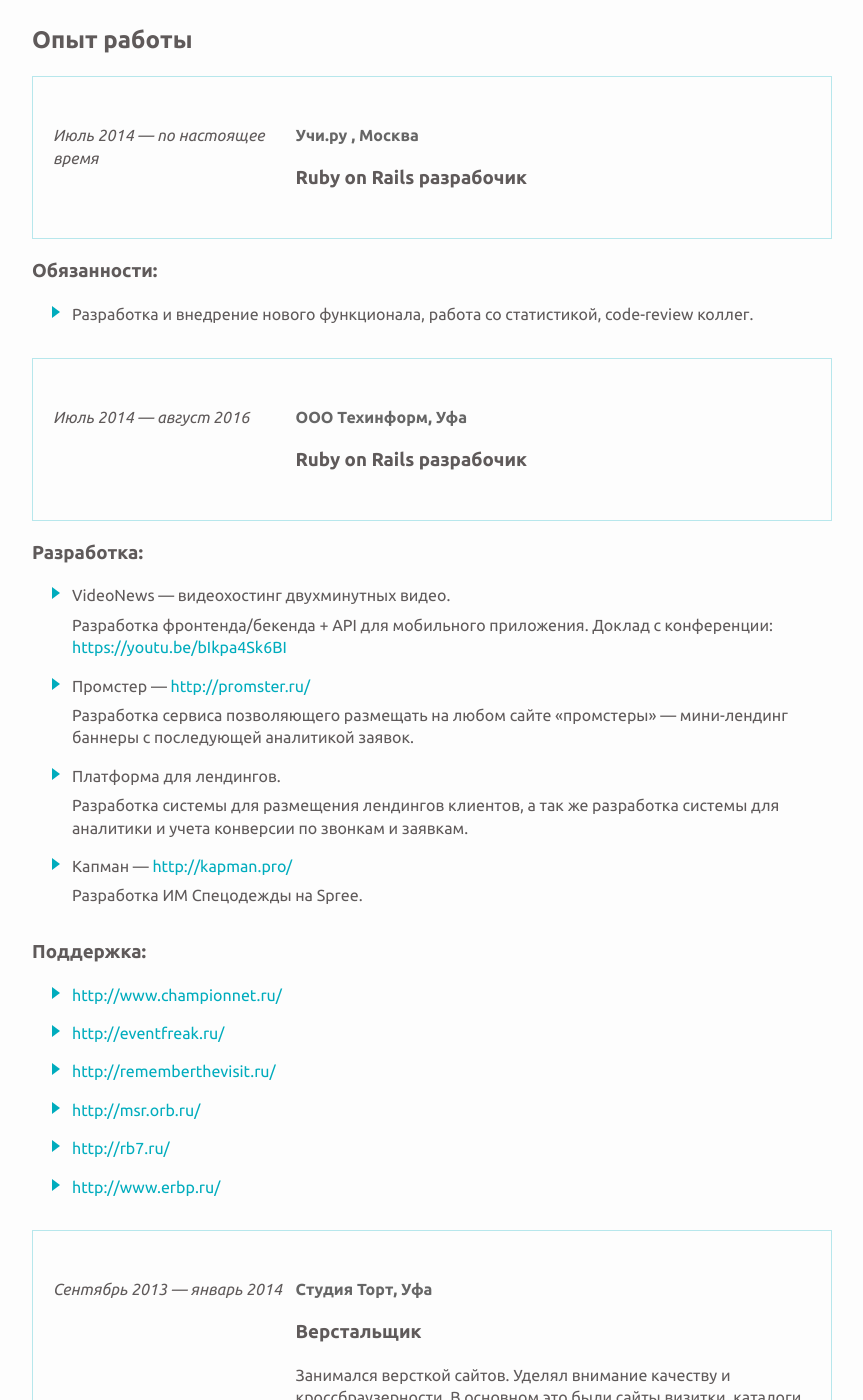
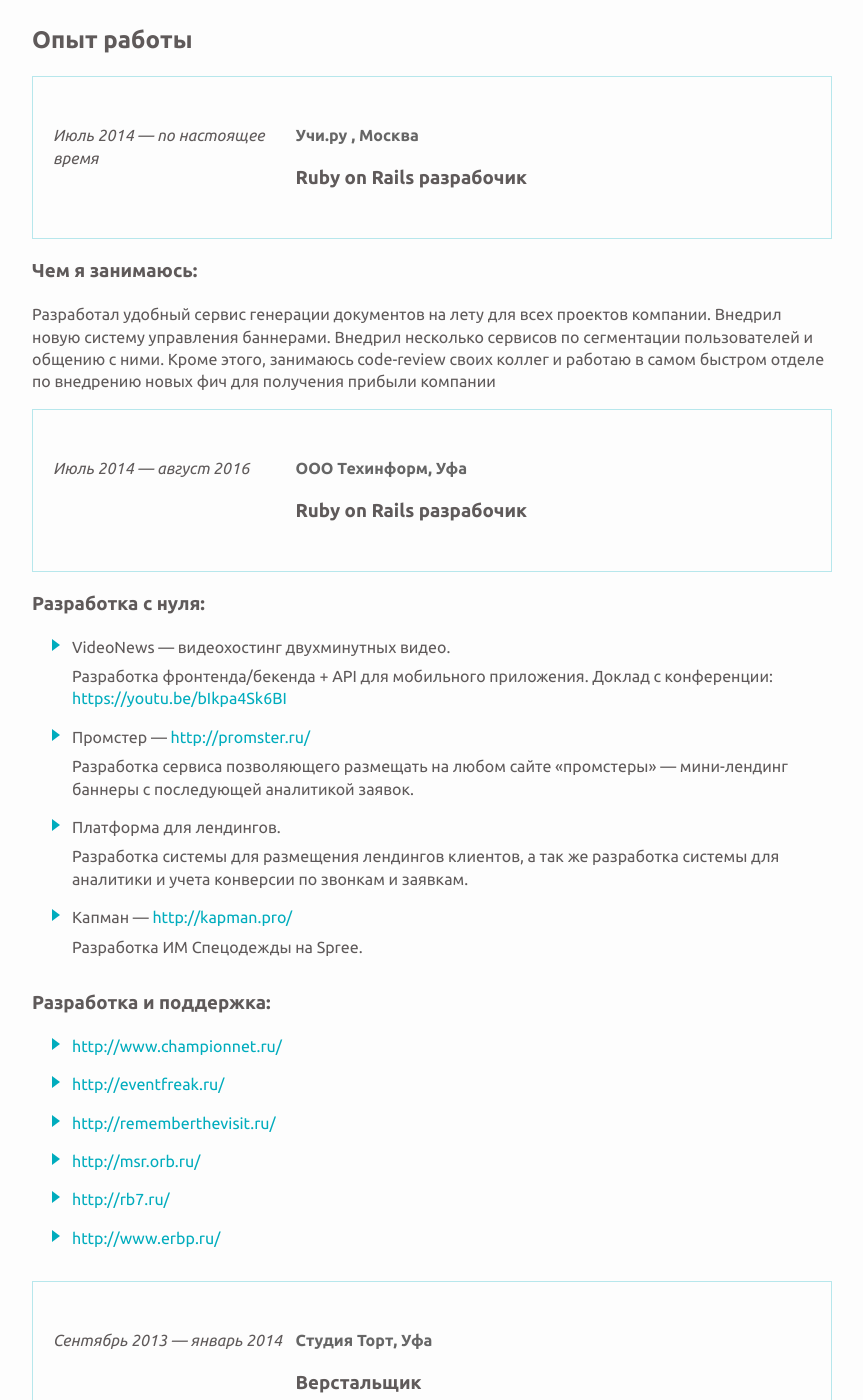
Before and after one commit to istickz/istickz.github.io, a Jekyll site: the page built from cv.md, in a window 1280 px wide and 1400 px high, scrolled down 406 px. Shown: the whole window, without its empty margins (208-1071 px from the left). Built offline with Jekyll 4.4.1, drawn with Linux system fonts in a browser that asks for light colours.

Commit message:
Update cv.md

```diff
--- a/cv.md
+++ b/cv.md
@@ -24,8 +24,12 @@
     ### Ruby on Rails разрабочик
 
 
-### Обязанности:
- - Разработка и внедрение нового функционала, работа со статистикой, code-review коллег.
+### Чем я занимаюсь:
+
+Разработал удобный сервис генерации документов на лету для всех проектов компании.
+Внедрил новую систему управления баннерами.
+Внедрил несколько сервисов по сегментации пользователей и общению с ними.
+Кроме этого, занимаюсь code-review своих коллег и работаю в самом быстром отделе по внедрению новых фич для получения прибыли компании
 
 
 *Июль 2014 — август 2016*
@@ -34,7 +38,7 @@
     ### Ruby on Rails разрабочик
 
 
-### Разработка:
+### Разработка c нуля:
 
  - VideoNews — видеохостинг двухминутных видео.
 
```
Also changed, not shown: other parts of cv.md (+1 -1 lines).
